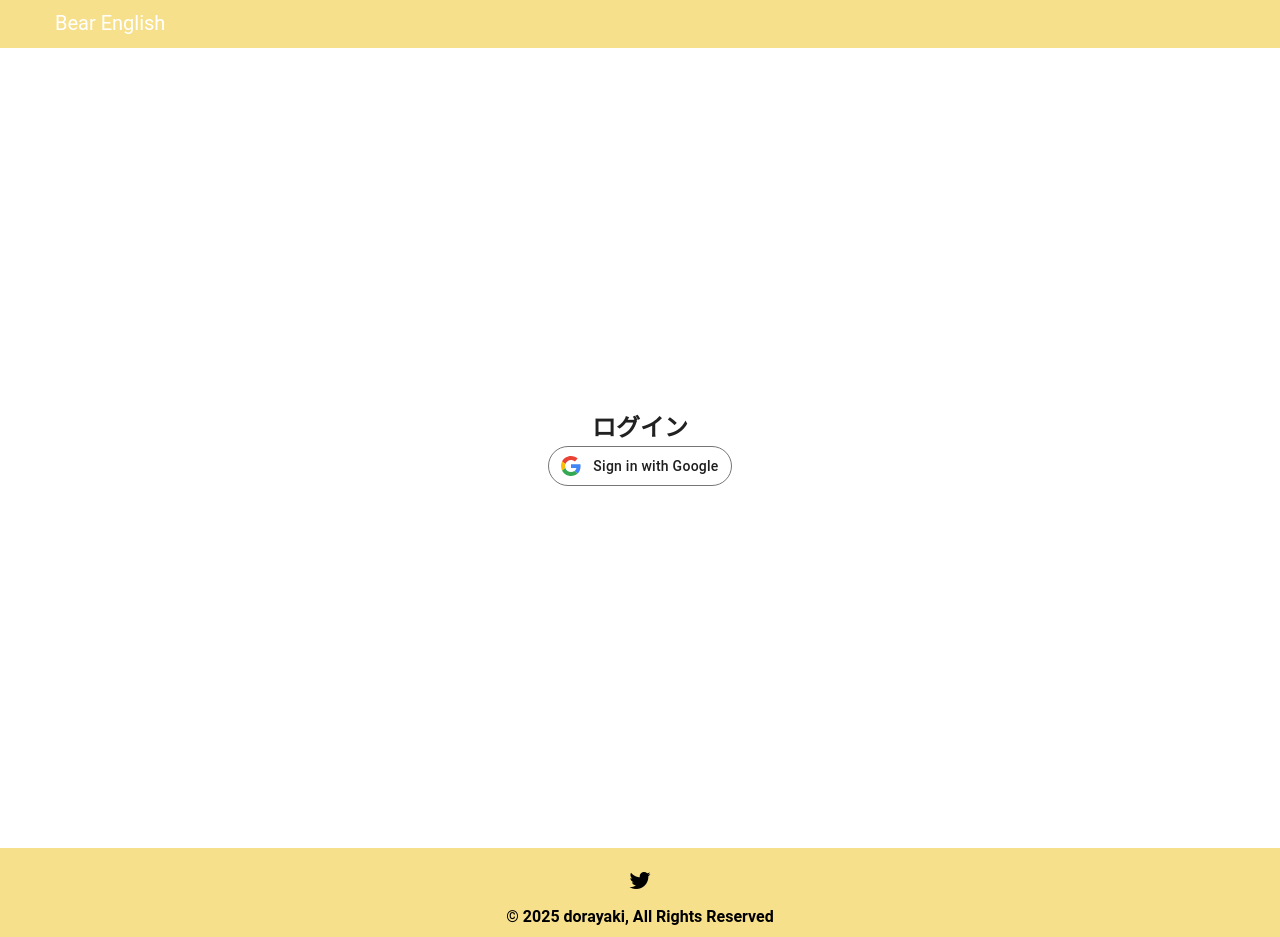
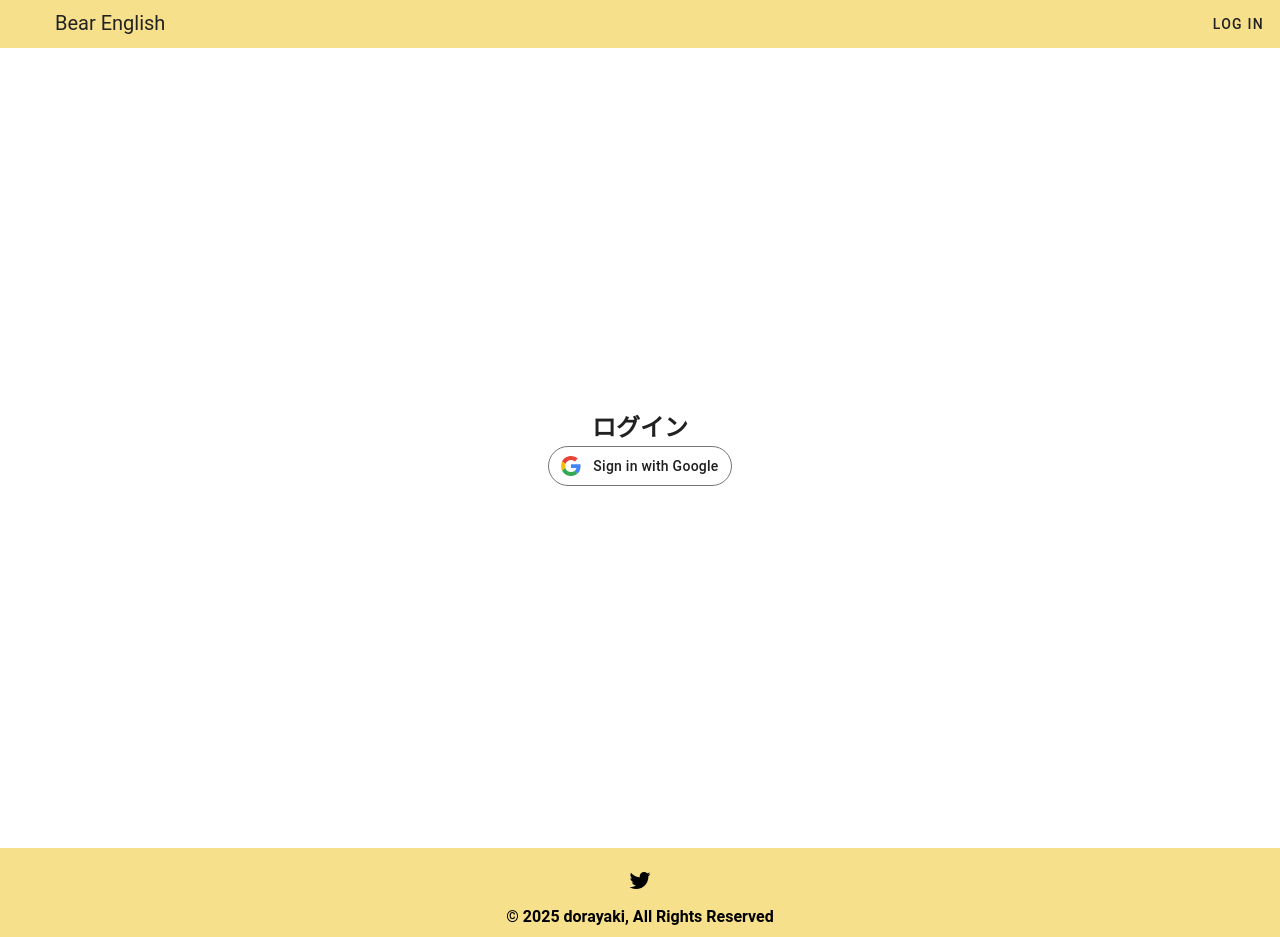
Before and after one commit to michan74/english_bear, a Nuxt app in the folder app/: page /login in a window 1280 px wide. Built offline with nearby package versions, Linux system fonts and the light colour scheme; no server answers.

Commit message:
細かい

```diff
--- a/app/components/login-button.vue
+++ b/app/components/login-button.vue
@@ -3,14 +3,14 @@
     <div v-if="!user">
       <v-btn
         class="login-button"
-        color="primary"
+        color="black"
         @click="signInWithGoogle"
       >
         Log in
       </v-btn>
     </div>
     <div v-else>
-      <v-avatar>
+      <v-avatar v-if="user.photoURL" class="pr-4">
         <v-img
         :alt="user.displayName"
         :src="user.photoURL"
@@ -22,8 +22,11 @@
               </v-list-item>
             </v-list>
           </v-menu>
-          </v-img>
-        </v-avatar>
+        </v-img>
+      </v-avatar>
+      <v-avatar v-else>
+        <v-icon icon="mdi-account-circle"></v-icon>
+      </v-avatar>
     </div>
   </div>
 </template>
--- a/app/composables/useGoogleSignIn.js
+++ b/app/composables/useGoogleSignIn.js
@@ -22,6 +22,8 @@ export async function signInWithGoogle() {
       const token = credential.accessToken;
       const user = result.user;
       console.log("Google Sign-In successful:", user);
+
+      navigateTo('/'); // Redirect to home page after successful sign-in
 
       return { user, token };
     } catch (error) {
--- a/app/layouts/default.vue
+++ b/app/layouts/default.vue
@@ -7,7 +7,7 @@
       flat
     >
       <v-app-bar-title>
-        <NuxtLink to="/" class="text-white" style="text-decoration: none;">
+        <NuxtLink to="/" class="text-black" style="text-decoration: none;">
           <v-icon left>mdi-bear</v-icon>
           Bear English
         </NuxtLink>
```
